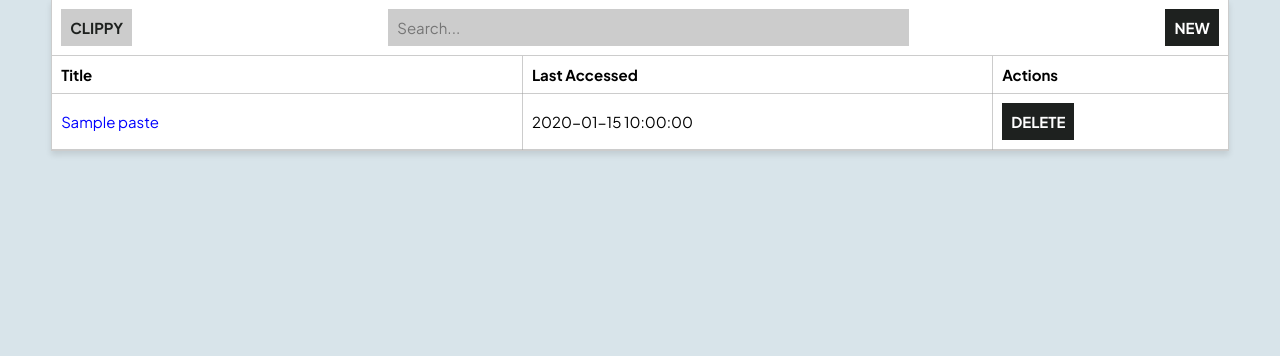
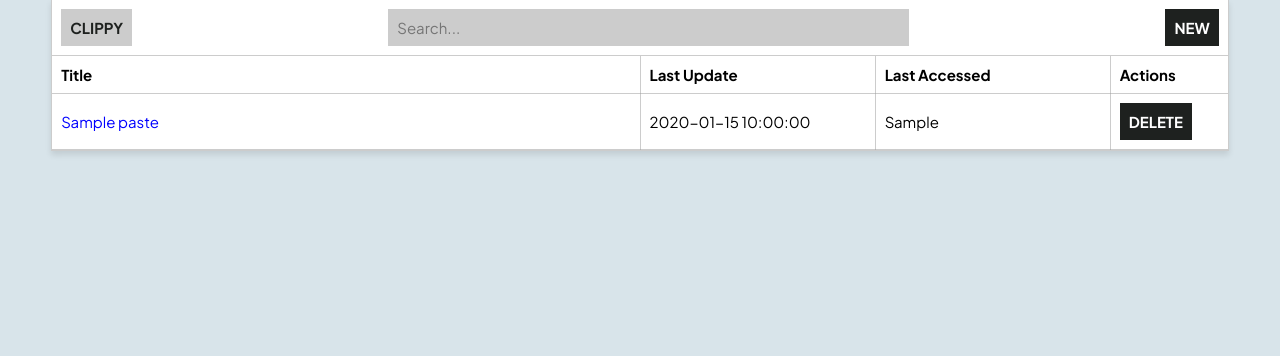
Before and after one commit to rdrachmanto/pb, a FastAPI app: template src/templates/app.html in a window 1280 px wide. Shown: the part 46-402 px from the top of the page. Run offline with FastAPI, Linux system fonts and the light colour scheme; the template is opened without the code that fills it: most values are stand-ins (such as "Sample title", 1, 10 or a date in 2020); parts of the project's set-up code (start-up, migrations or seed data) failed here and were passed over.

Commit message:
feat(timestamps): add more timestamps - Created at - Updated at - Last accessed Last accessed will be the default sorting column going forward

```diff
--- a/src/app.py
+++ b/src/app.py
@@ -28,7 +28,9 @@ async def lifespan(app: FastAPI):
             id SERIAL PRIMARY KEY,
             title TEXT NOT NULL,
             content TEXT NOT NULL,
-            created_at TIMESTAMPTZ DEFAULT NOW()
+            created_at TIMESTAMPTZ DEFAULT NOW(),
+            updated_at TIMESTAMPTZ DEFAULT NOW(),
+            last_accessed TIMESTAMPTZ DEFAULT NOW()
         );
     """)
 
@@ -47,15 +49,17 @@ class Pastes(BaseModel):
     id: int
     title: str
     content: str | None = None
-    created_at: datetime
+    created_at: datetime | None = None
+    updated_at: datetime | None = None
+    last_accessed: datetime | None = None
 
 
 @app.get("/", response_class=HTMLResponse)
 async def index(request: Request):
     rows = await database.fetch_all("""
-        SELECT id, title, created_at
+        SELECT id, title, updated_at, last_accessed
         FROM pastes
-        ORDER BY created_at DESC;
+        ORDER BY last_accessed DESC;
     """)
     pastes = [Pastes(**row) for row in rows]
     return templates.TemplateResponse(request=request, name="app.html", context={ "pastes":pastes })
@@ -83,10 +87,10 @@ async def create_paste(title: str = Form(...), content: str = Form(...)):
 @app.get("/search", response_class=HTMLResponse)
 async def query(request: Request, q: str = Query(...)):
     rows = await database.fetch_all("""
-        SELECT id, title, created_at
+        SELECT id, title, last_accessed, updated_at
         FROM pastes
         WHERE title ILIKE :q
-        ORDER BY created_at DESC
+        ORDER BY last_accessed DESC
     """, { "q": f"%{q}%" })
 
     pastes = [Pastes(**row) for row in rows]
@@ -95,11 +99,17 @@ async def query(request: Request, q: str = Query(...)):
 
 @app.get("/{paste_id}", response_class=HTMLResponse)
 async def view(request: Request, paste_id: int, flash: str | None = None):
+    await database.execute("""
+       UPDATE pastes
+       SET last_accessed = NOW()
+       WHERE id = :id;
+    """, { "id": paste_id })
+
     row = await database.fetch_one("""
-        SELECT id, title, content, created_at
+        SELECT id, title, content
         FROM pastes
         WHERE id = :id
-        ORDER BY created_at DESC
+        ORDER BY last_accessed DESC
     """, { "id": paste_id })
     paste = Pastes(**row)
 
@@ -114,7 +124,7 @@ async def view(request: Request, paste_id: int, flash: str | None = None):
 async def put(request: Request, paste_id: int, title: str = Form(...), content: str = Form(...)):
     await database.execute("""
         UPDATE pastes
-        SET title = :title, content = :content
+        SET title = :title, content = :content, updated_at = NOW()
         WHERE id = :id
     """, { "id": paste_id, "title": title, "content": content })
 
--- a/src/templates/_tblrow.html
+++ b/src/templates/_tblrow.html
@@ -1,12 +1,14 @@
+{% if pastes %}
   {% for paste in pastes %}
     <tr id="paste-{{paste.id}}">
-    <td style="width: 40%">
+      <td style="width: 50%">
         <a class="rg-link" href="/{{ paste.id }}">
           {{ paste.title }}
         </a>
       </td>
-    <td style="width: 40%">{{ paste.created_at }}</td>
-    <td style="width: 20%">
+      <td style="width: 20%">{{ paste.updated_at }}</td>
+      <td style="width: 20%">{{ paste.last_accessed }}</td>
+      <td style="width: 10%">
         <button
           hx-delete="/{{ paste.id }}"
           hx-target="#paste-{{paste.id}}"
@@ -17,3 +19,8 @@
       </td>
     </tr>
   {% endfor %}
+{% else %}
+  <tr>
+    <td colspan=3 style="color: #a0a0a0; text-align:center;">No pastes available, get pasting!</td>
+  </tr>
+{% endif %}
--- a/src/templates/app.html
+++ b/src/templates/app.html
@@ -18,6 +18,7 @@
         <thead>
           <tr>
             <th>Title</th>
+            <th>Last Update</th>
             <th>Last Accessed</th>
             <th>Actions</th>
           </tr>
```
Lines whose indentation alone changed are shown as unchanged.
